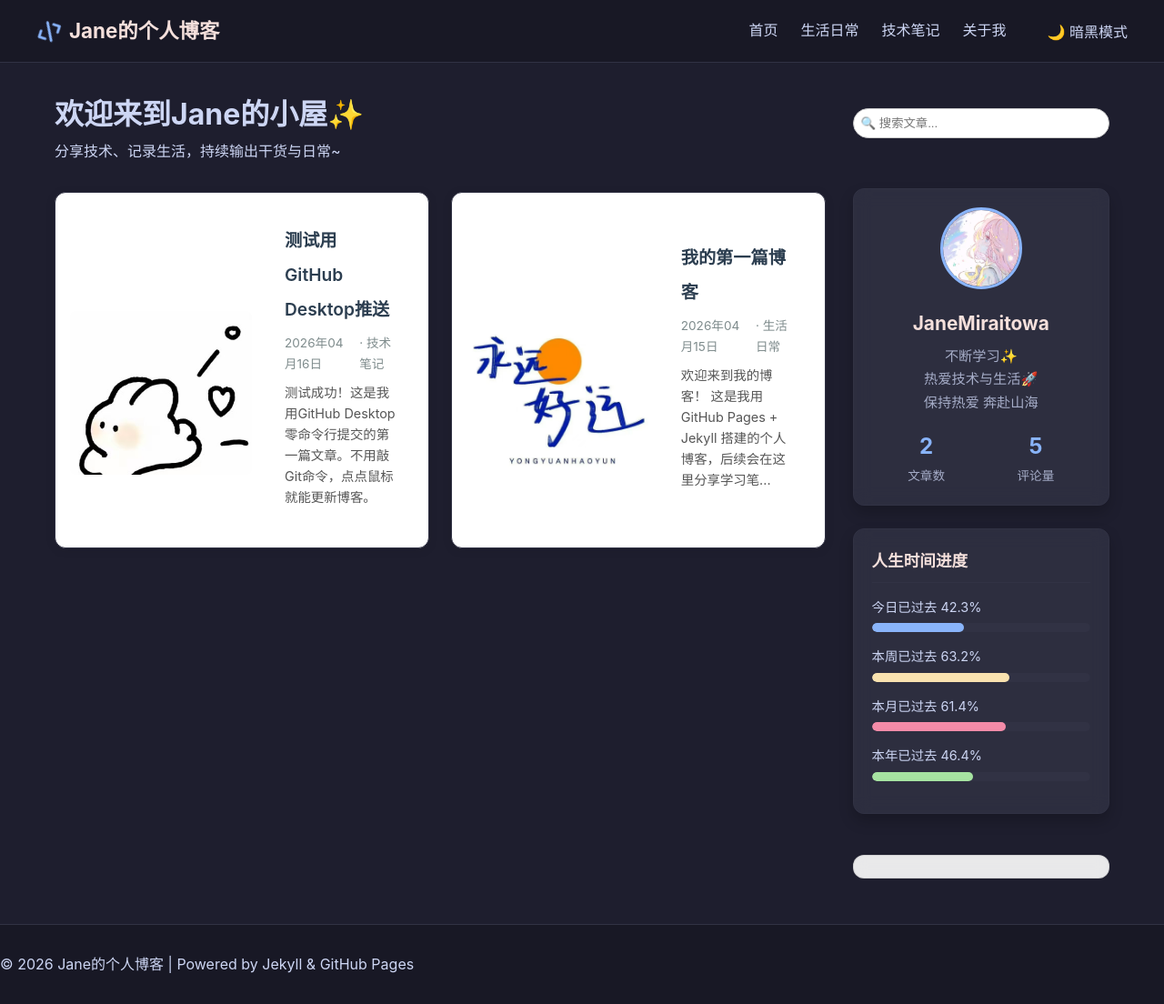
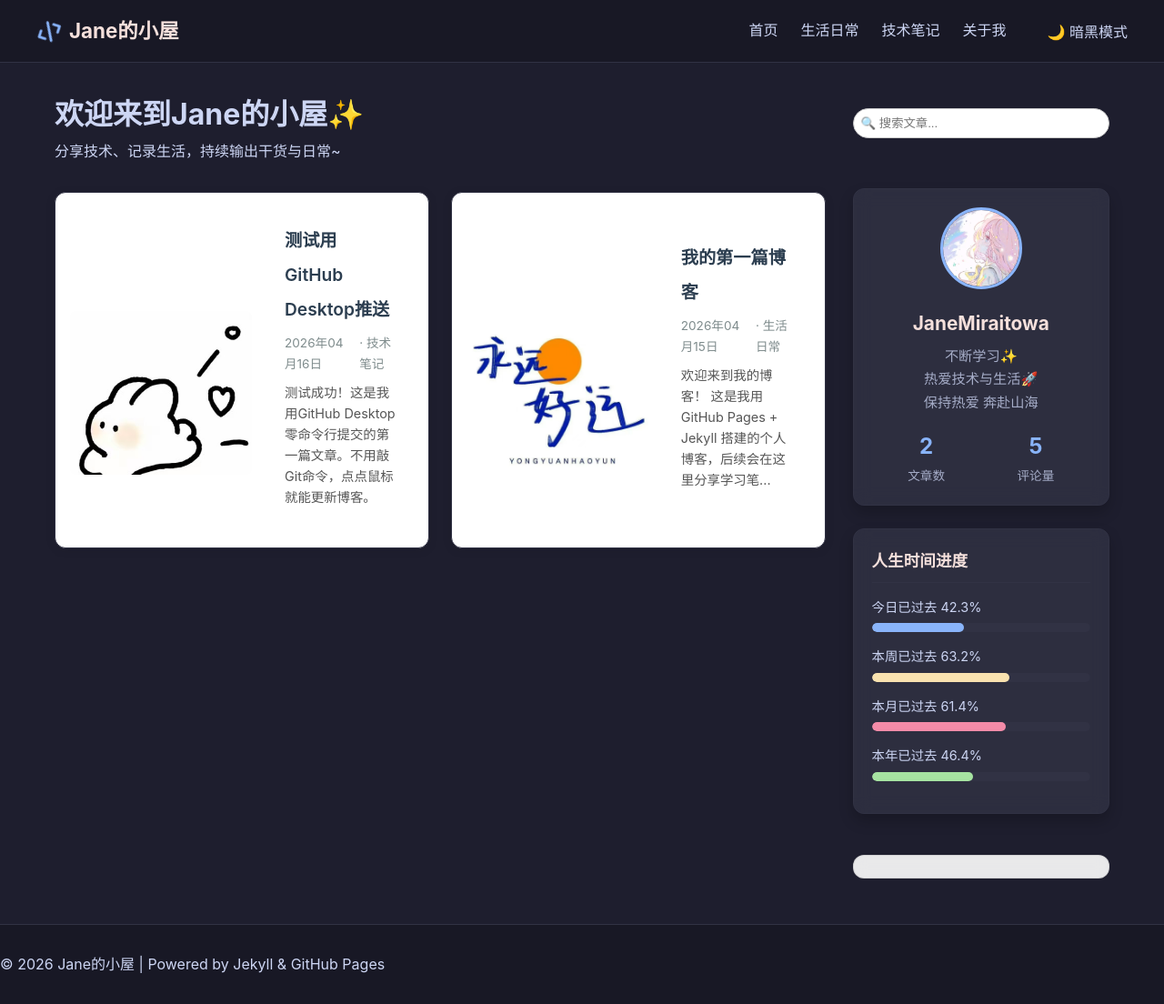
Before and after one commit to JaneMiraitowa/JaneMiraitowa.github.io, a Jekyll site: the page built from index.html, in a window 1280 px wide and 1104 px high. Shown: the whole window at 91% size. Built offline with Jekyll 4.4.1, drawn with Linux system fonts in a browser that asks for light colours; comment, search, counter and statistics services are not loaded.

Commit message:
Update default.html

```diff
--- a/_layouts/default.html
+++ b/_layouts/default.html
@@ -12,13 +12,13 @@
     <div class="nav-container">
       <div class="logo">
         <i class="fa-solid fa-code"></i>
-        <span>Jane的个人博客</span>
+        <span>Jane的小屋</span>   <!-- 改成“小屋” -->
       </div>
       <nav class="nav-links">
-        <a href=" ">首页</a >
-        <a href="/category/生活日常/">生活日常</a >
-        <a href="/category/技术笔记/">技术笔记</a >
-        <a href="/about.html">关于我</a >
+        <a href="/">首页</a>   <!-- 关键修复：去掉空格，改成 / -->
+        <a href="/category/生活日常/">生活日常</a>
+        <a href="/category/技术笔记/">技术笔记</a>
+        <a href="/about.html">关于我</a>
         <button id="darkModeToggle" class="dark-mode-btn">🌙 暗黑模式</button>
       </nav>
     </div>
@@ -34,7 +34,7 @@
   </div>
 
   <footer class="footer">
-    <p>© {{ site.time | date: "%Y" }} Jane的个人博客 | Powered by Jekyll & GitHub Pages</p >
+    <p>© {{ site.time | date: "%Y" }} Jane的小屋 | Powered by Jekyll & GitHub Pages</p>   <!-- 也改成“小屋” -->
   </footer>
 
 <script>
```
